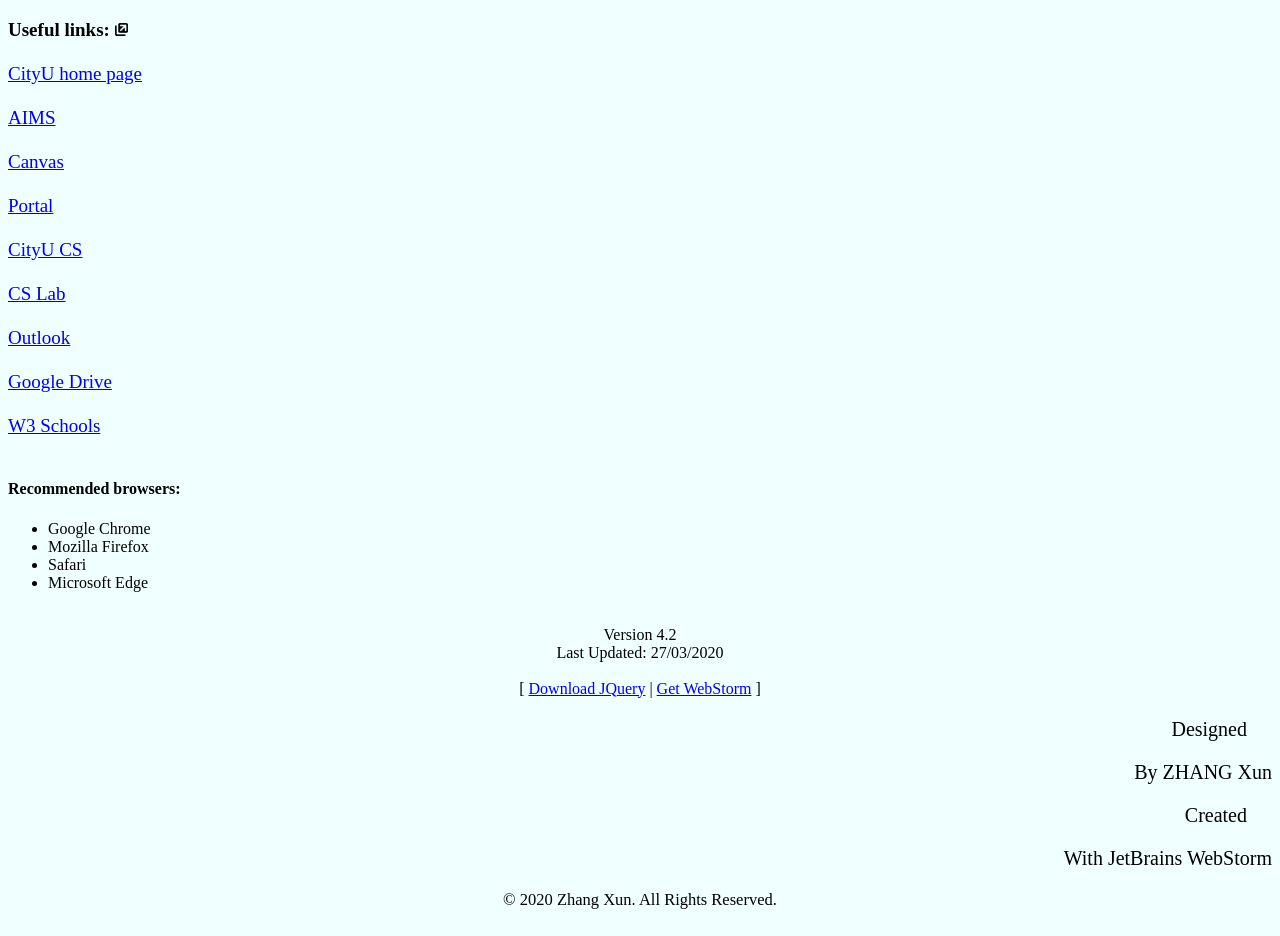
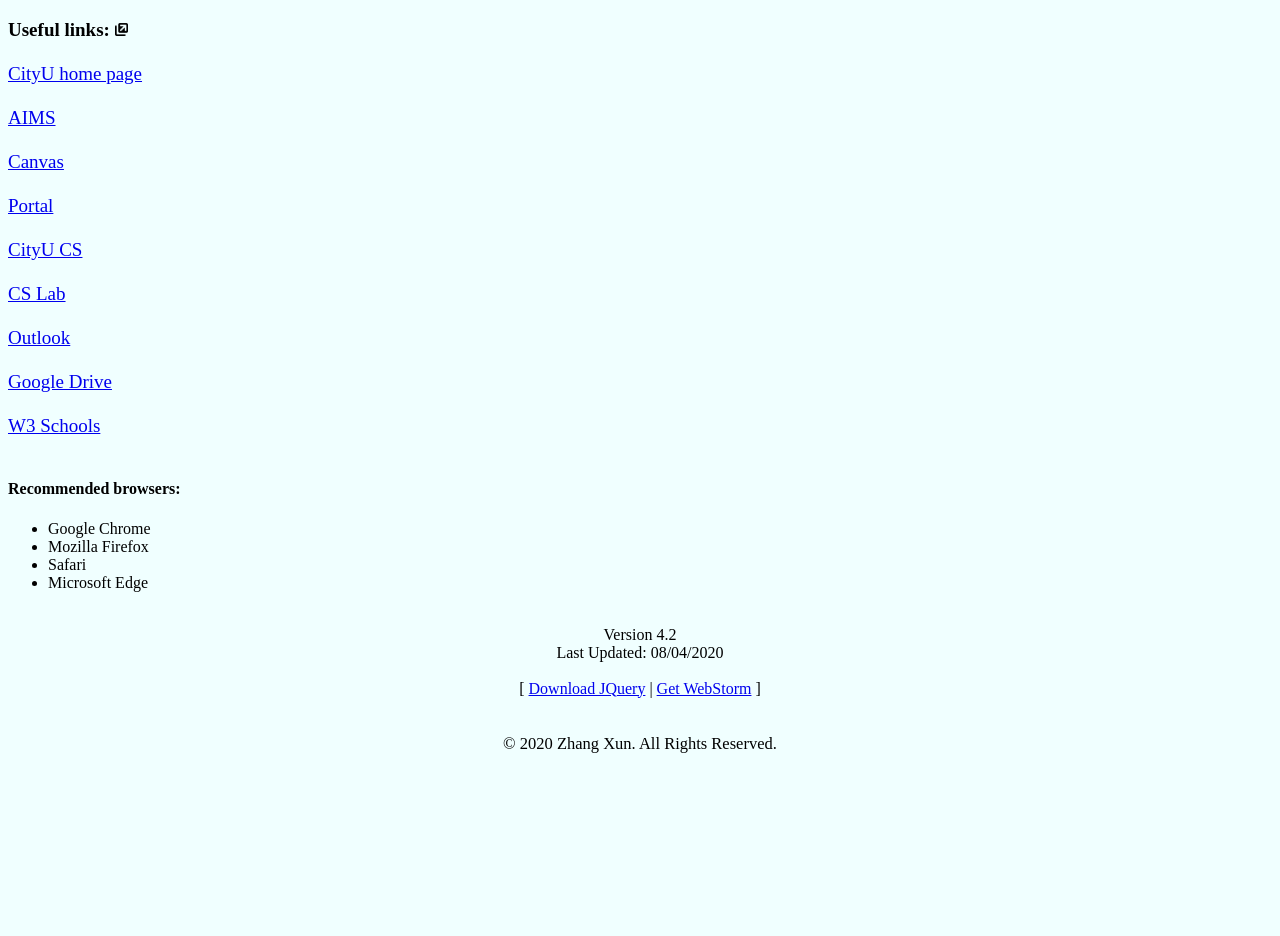
Before and after one commit to xz-cs/xz-cs.github.io, a plain HTML site: page html/about.html in a window 1280 px wide. After the commit the page ends 800 px from the top, so only its background shows below. Drawn offline with Linux system fonts and the light colour scheme.

Commit message:
Minor update

```diff
--- a/html/about.html
+++ b/html/about.html
@@ -74,7 +74,7 @@
     <br>
     <span id="vinfo">Version 4.2</span>
     <br>
-    Last Updated: 27/03/2020
+    Last Updated: 08/04/2020
     <br><br>
     [
     <a href="https://jquery.com/" target="_blank">Download JQuery</a>
@@ -85,7 +85,7 @@
 </div>
 
 <footer>
-    <div id="right">
+    <div id="right" style="display: none;">
         <p>
             Designed &emsp;
         </p>
@@ -99,6 +99,7 @@
             With JetBrains WebStorm
         </p>
     </div>
+    <br><br>
     <div id="center">
         © 2020 Zhang Xun. All Rights Reserved.
     </div>
```
Also changed, not shown: images/new.gif (added).
